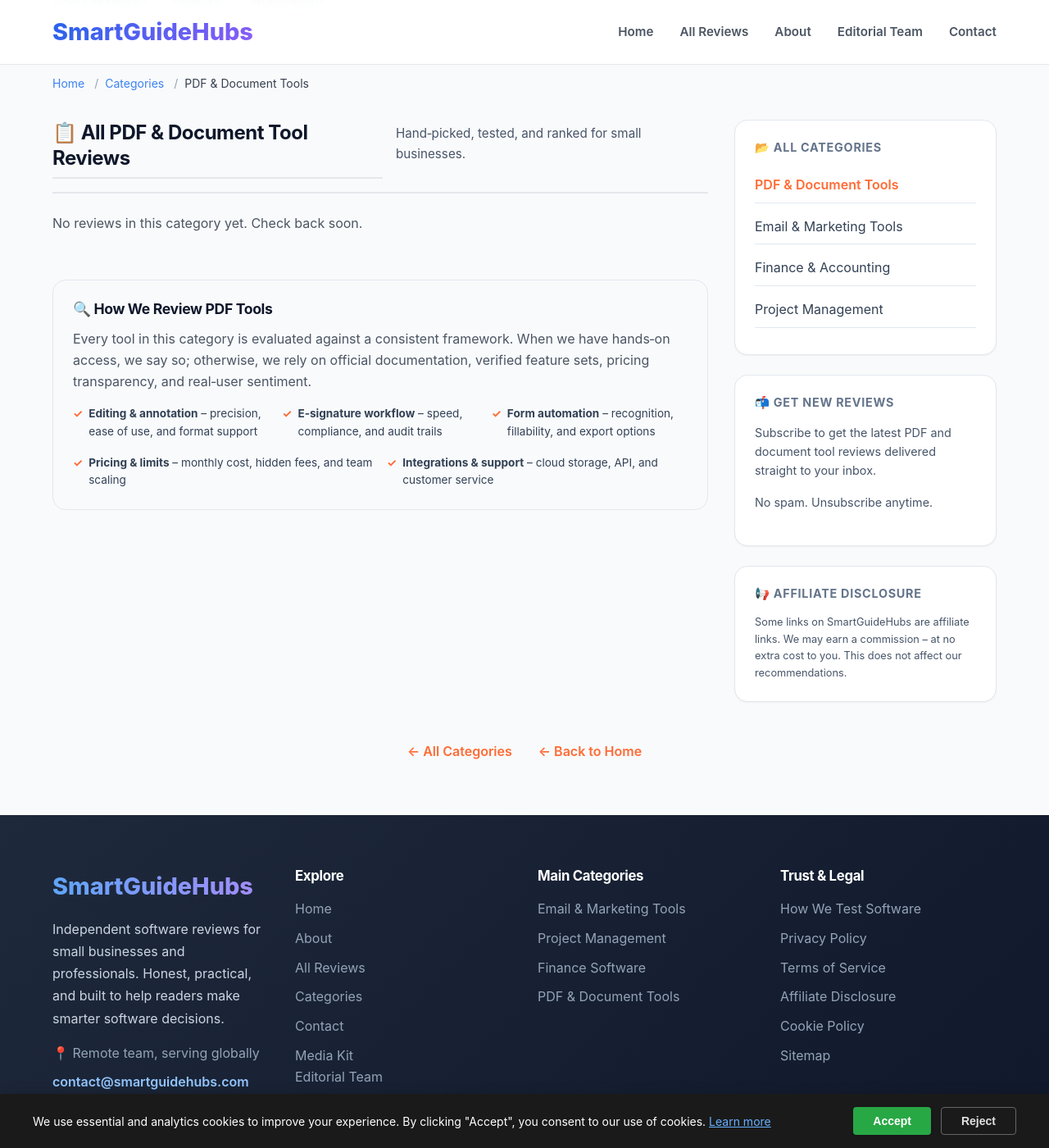
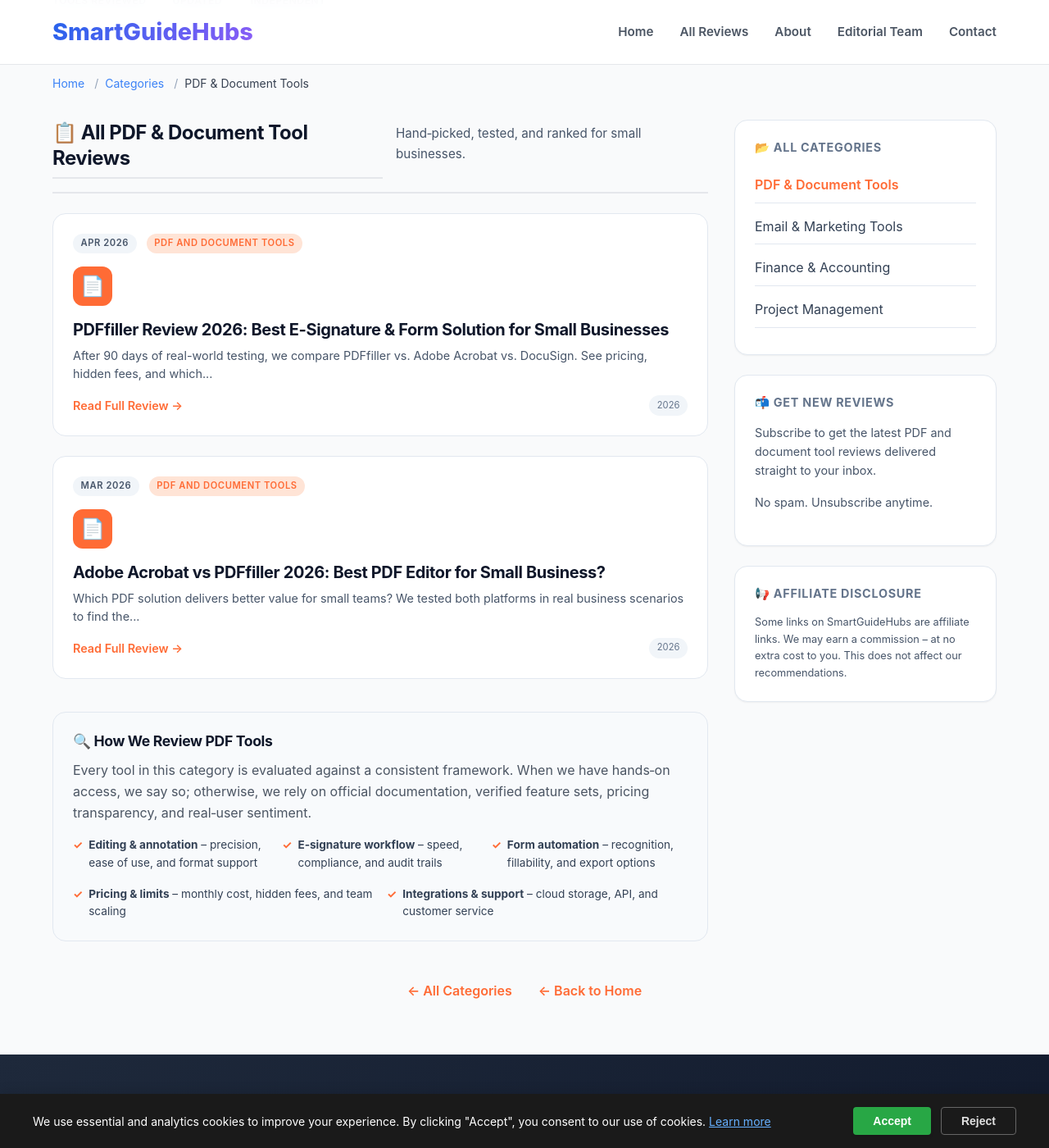
Before and after one commit to Yanniga01/gilliansperkin.github.io, a Jekyll site: the page built from categories/pdf-and-document-tools.md, in a window 1280 px wide and 1400 px high, scrolled down 397 px. Shown: the whole window at 82% size. Built offline with Jekyll 4.4.1, drawn with Linux system fonts in a browser that asks for light colours; some of the changed lines change nothing that is shown.

Commit message:
Update and rename categories/pdf-and-document-tools/index.html to categories/pdf-and-document-tools.md

```diff
--- a/categories/pdf-and-document-tools/index.html
+++ b/categories/pdf-and-document-tools.md
@@ -4,13 +4,6 @@
 description: Independent, research-based reviews of PDF editors, e‑signature platforms, and document management tools. Compare features, pricing, and use cases.
 permalink: /categories/pdf-and-document-tools/
 canonical_url: https://smartguidehubs.com/categories/pdf-and-document-tools/
-pagination:
-  enabled: true
-  category: "pdf-and-document-tools"
-  per_page: 6
-  permalink: "/page/:num/"
-  sort_field: "date"
-  sort_reverse: true
 ---
 
 <!-- Category Hero Section -->
@@ -68,48 +61,32 @@
             </div>
 
             <div class="reviews-grid">
-                {% for post in paginator.posts %}
-                <article class="review-card">
-                    <div class="review-card-inner">
-                        <div class="review-meta">
-                            <span class="review-date">{{ post.date | date: "%b %Y" }}</span>
-                            <span class="review-category">{{ post.categories[0] | replace: "-", " " | capitalize }}</span>
+                {% assign category_posts = site.categories['pdf-and-document-tools'] | sort: 'date' | reverse %}
+
+                {% if category_posts.size == 0 %}
+                    <p class="no-results">No reviews in this category yet. Check back soon.</p>
+                {% else %}
+                    {% for post in category_posts %}
+                    <article class="review-card">
+                        <div class="review-card-inner">
+                            <div class="review-meta">
+                                <span class="review-date">{{ post.date | date: "%b %Y" }}</span>
+                                <span class="review-category">{{ post.categories[0] | replace: "-", " " | capitalize }}</span>
+                            </div>
+                            <div class="review-icon">
+                                <span class="tool-icon">📄</span>
+                            </div>
+                            <h3 class="review-title"><a href="{{ post.url }}">{{ post.title }}</a></h3>
+                            <p class="review-excerpt">{{ post.excerpt | strip_html | truncatewords: 20 }}</p>
+                            <div class="review-footer">
+                                <a href="{{ post.url }}" class="review-link">Read Full Review →</a>
+                                <span class="review-year">{{ post.date | date: "%Y" }}</span>
+                            </div>
                         </div>
-                        <div class="review-icon">
-                            <span class="tool-icon">📄</span>
-                        </div>
-                        <h3 class="review-title"><a href="{{ post.url }}">{{ post.title }}</a></h3>
-                        <p class="review-excerpt">{{ post.excerpt | strip_html | truncatewords: 20 }}</p>
-                        <div class="review-footer">
-                            <a href="{{ post.url }}" class="review-link">Read Full Review →</a>
-                            <span class="review-year">{{ post.date | date: "%Y" }}</span>
-                        </div>
-                    </div>
-                </article>
-                {% else %}
-                <p class="no-results">No reviews in this category yet. Check back soon.</p>
-                {% endfor %}
+                    </article>
+                    {% endfor %}
+                {% endif %}
             </div>
-
-            {% if paginator.total_pages > 1 %}
-            <nav class="pagination-nav" aria-label="Pagination">
-                <div class="pagination-inner">
-                    {% if paginator.previous_page %}
-                    <a class="pagination-link prev" href="{{ paginator.previous_page_path }}">← Previous</a>
-                    {% else %}
-                    <span class="pagination-link prev disabled">← Previous</span>
-                    {% endif %}
-
-                    <span class="pagination-status">Page {{ paginator.page }} of {{ paginator.total_pages }}</span>
-
-                    {% if paginator.next_page %}
-                    <a class="pagination-link next" href="{{ paginator.next_page_path }}">Next →</a>
-                    {% else %}
-                    <span class="pagination-link next disabled">Next →</span>
-                    {% endif %}
-                </div>
-            </nav>
-            {% endif %}
 
             <!-- How We Review Section (trust builder) -->
             <div class="how-we-review">
@@ -452,38 +429,6 @@
     .nav-link:hover {
         text-decoration: underline;
     }
-    .pagination-nav {
-        margin: 1.75rem 0 2rem;
-    }
-    .pagination-inner {
-        display: flex;
-        align-items: center;
-        justify-content: space-between;
-        gap: 1rem;
-        flex-wrap: wrap;
-        padding: 0.85rem 1rem;
-        border: 1px solid #e2e8f0;
-        border-radius: 12px;
-        background: #ffffff;
-    }
-    .pagination-link {
-        font-weight: 600;
-        text-decoration: none;
-        color: #2563eb;
-    }
-    .pagination-link:hover {
-        text-decoration: underline;
-    }
-    .pagination-link.disabled {
-        color: #94a3b8;
-        pointer-events: none;
-        text-decoration: none;
-    }
-    .pagination-status {
-        color: #475569;
-        font-size: 0.92rem;
-        font-weight: 600;
-    }
     @media (max-width: 768px) {
         .category-layout {
             grid-template-columns: 1fr;
```
